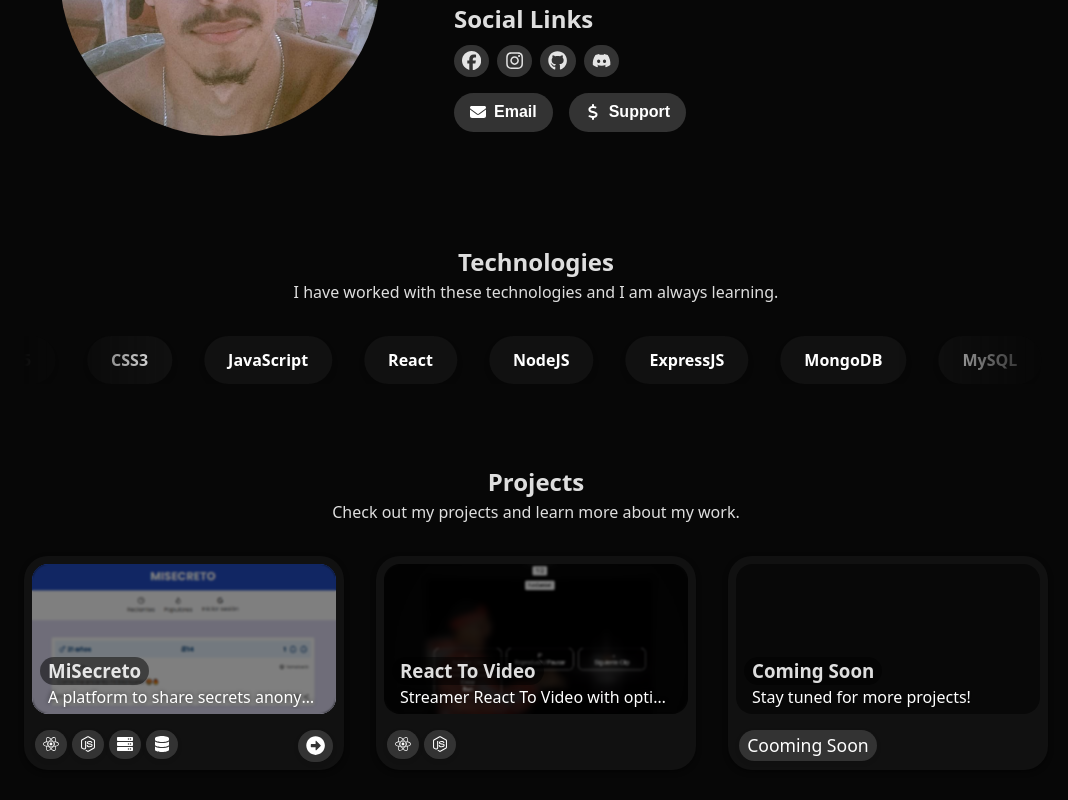
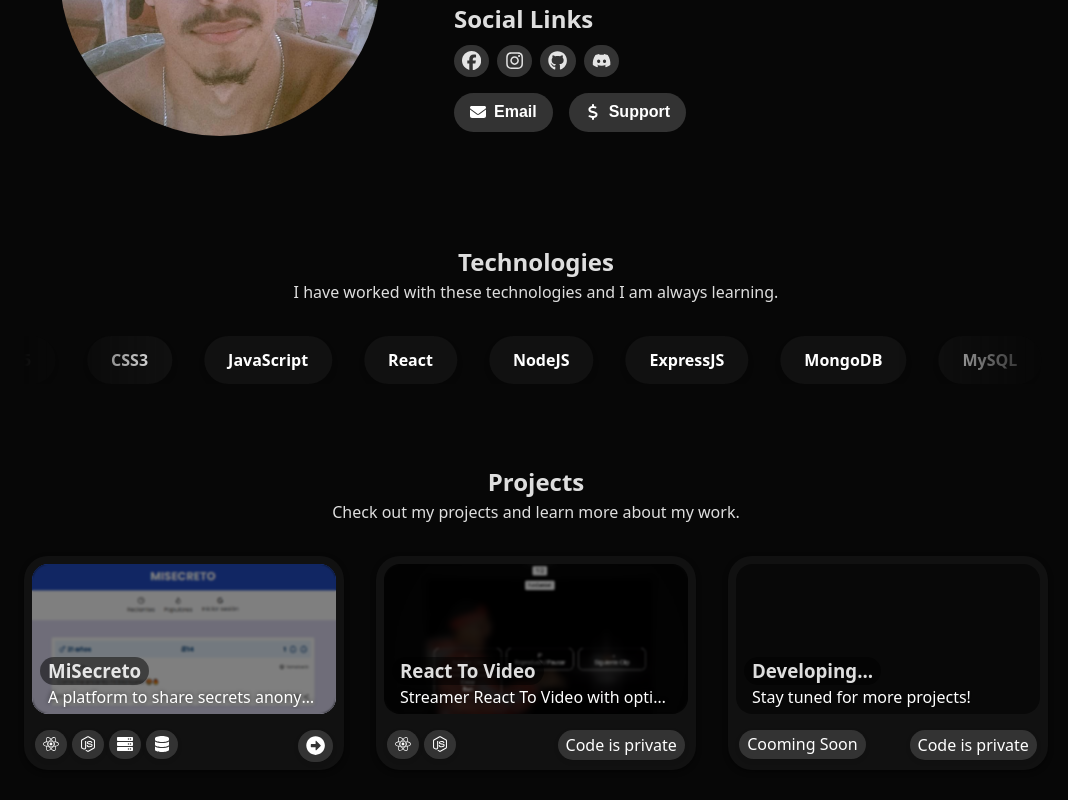
Before and after one commit to xhzdaniel/xhzdaniel, a React (Vite) app: page / in a window 1280 px wide. Shown: the part 292-1092 px from the top of the page, without its empty margins (104-1172 px from the left). Built offline with nearby package versions, Linux system fonts and the light colour scheme.

Commit message:
update base projects

```diff
--- a/src/components/proyects/Projects.jsx
+++ b/src/components/proyects/Projects.jsx
@@ -22,11 +22,13 @@ export default function Projects() {
       image: ReactToVideo,
       description: "Streamer React To Video with options",
       sources: ["React", "NodeJs"],
+      private: true,
     },
     {
-      title: "Coming Soon",
+      title: "Developing...",
       description: "Stay tuned for more projects!",
       sources: [],
+      private: true,
     },
   ];
 
@@ -80,15 +82,15 @@ export default function Projects() {
                   ) : (
                     <span
                       className="source soon"
-                      style={{ padding: "0.15rem 0.5rem", fontSize: "1.1rem" }}
+                      style={{ padding: "0.15rem 0.5rem" }}
                       data-tooltip-id="tooltip"
-                      data-tooltip-content="Coming Soon"
+                      data-tooltip-content="In development"
                     >
                       Cooming Soon
                     </span>
                   )}
                 </div>
-                {project.link && (
+                {(project.link && (
                   <button
                     className="visit-button"
                     onClick={() => window.open(project.link, "_blank")}
@@ -97,7 +99,20 @@ export default function Projects() {
                   >
                     <FaArrowAltCircleRight />
                   </button>
-                )}
+                )) ||
+                  (project.private && (
+                    <span
+                      className="private"
+                      data-tooltip-id="tooltip"
+                      data-tooltip-content="Visit not available"
+                      disabled
+                      style={{
+                        padding: "0.2rem 0.5rem",
+                      }}
+                    >
+                      Code is private
+                    </span>
+                  ))}
               </div>
             </div>
           ))
--- a/src/styles/styles.css
+++ b/src/styles/styles.css
@@ -273,8 +273,20 @@
   }
 }
 
-.container-projects .project .project-footer .project-sources .source .soon {
-  padding: 0.4rem 0.5rem 0.1rem;
+.container-projects .project .project-footer .private {
+  display: flex;
+  align-items: center;
+  justify-content: center;
+  cursor: pointer;
+  background-color: #333;
+  padding: 0.4rem 0.5rem;
+  border-radius: 1rem;
+  transition: background-color 0.5s ease;
+  box-shadow: 0 2px 5px rgba(0, 0, 0, 0.1);
+  color: white;
+  &:hover {
+    background-color: grey;
+  }
 }
 
 .container-projects .project .project-footer .visit-button {
@@ -282,7 +294,6 @@
   cursor: pointer;
   background-color: #333;
   padding: 0.4rem 0.5rem 0.1rem;
-  font-weight: 600;
   border-radius: 1rem;
   transition: background-color 0.5s ease;
   box-shadow: 0 2px 5px rgba(0, 0, 0, 0.1);
```
